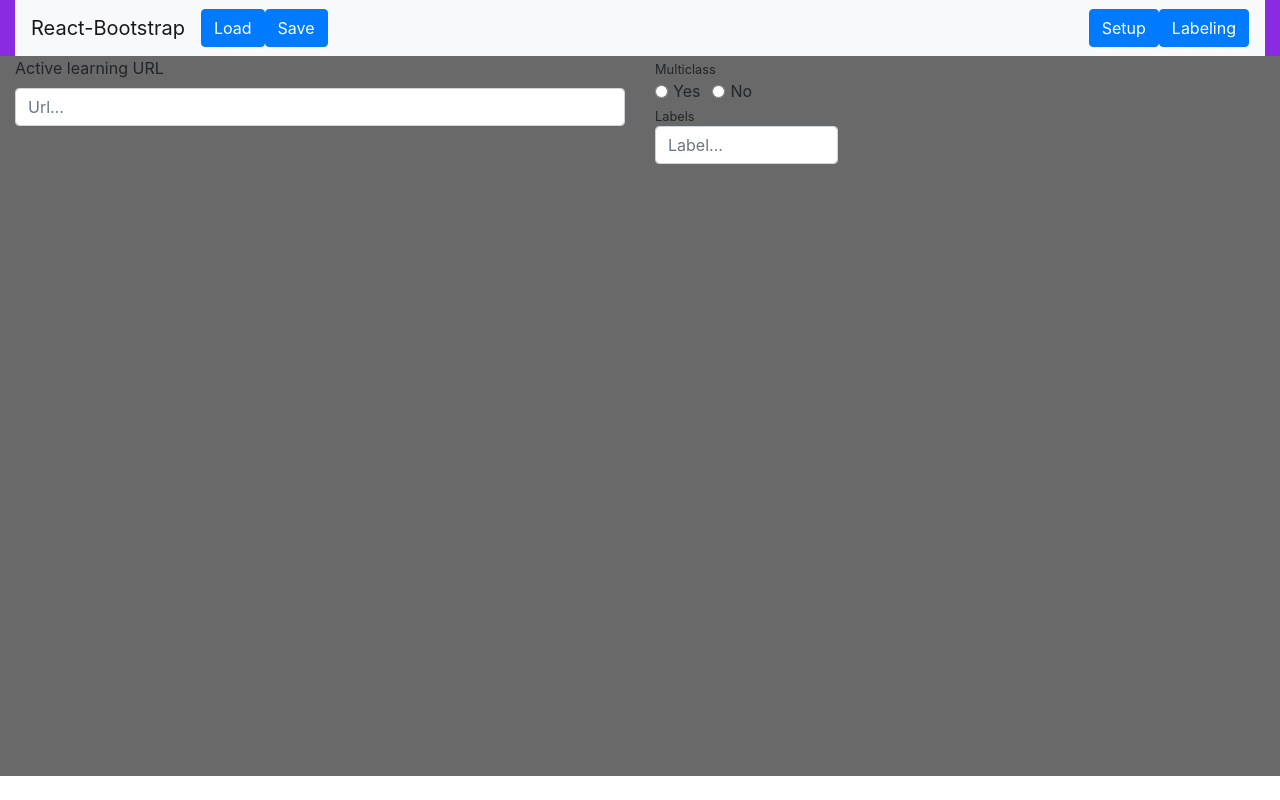
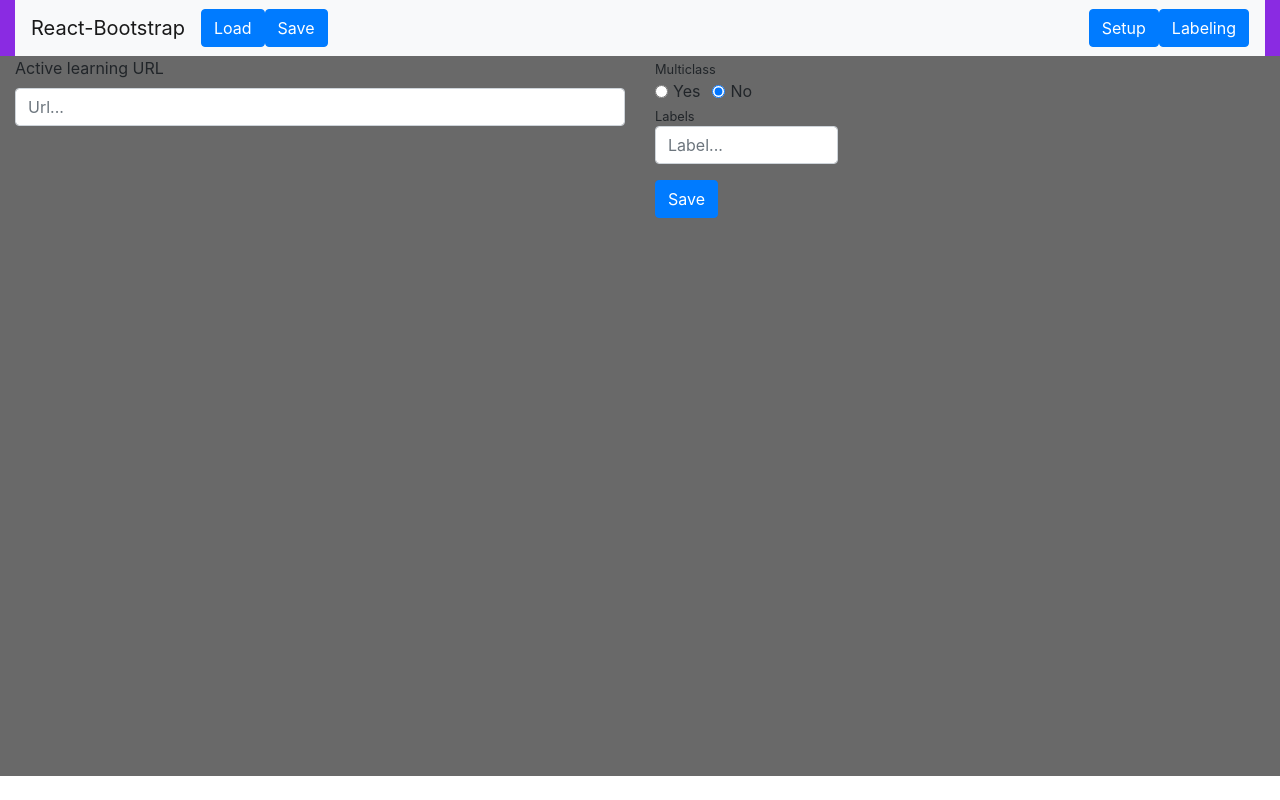
Before and after one commit to michalkaj/active-labeling-frontend, a React (Create React App) app: page / in a window 1280 px wide. Built offline with nearby package versions, Linux system fonts and the light colour scheme.

Commit message:
feat: Add labels in setup

```diff
--- a/src/components/Labeling/index.js
+++ b/src/components/Labeling/index.js
@@ -18,18 +18,21 @@ export default class Labeling extends Component {
   }
 
   render() {
+    console.log(this.props.options);
     return (
       <>
         <Col xs={10} className="labelingWorkspace">
         <ImageClassification
             imageSrc={this.currentSample().src}
-            labels={this.props.labels}
+            labels={this.props.options.labels}
+            multiclass={this.props.options.multiclass}
             onLabelClick={this.onLabelClick}/>
         </Col>
         <Col>
           <Sidebar
             key={this.currentSample().src}
-            labels={this.props.labels}
+            labels={this.props.options.labels}
+            multiclass={this.props.options.multiclass}
             samples={this.props.samples}
             selectedLabel={this.currentSample().label}
             onLabelClick={this.onLabelClick}
--- a/src/components/Setup/index.js
+++ b/src/components/Setup/index.js
@@ -1,5 +1,5 @@
 import React, { Component } from 'react';
-import {Col, Form, InputGroup} from 'react-bootstrap';
+import {Col, Form, InputGroup, Button} from 'react-bootstrap';
 import './style.css'
 
 export default class Setup extends Component {
@@ -8,17 +8,39 @@ export default class Setup extends Component {
     const lastItemId = lastItem.props.id;
     if (event.target.id === lastItemId) {
       this.setState({
-        inputLabels: [...this.state.inputLabels, this.createNewInput(lastItemId + 1)]
+        inputLabels: [...this.state.inputLabels, this.createNewInput(parseInt(lastItemId) + 1)]
+      })
+    }
+  }
+
+  handleFocusOut = (event) => {
+    const [lastItem] = this.state.inputLabels.slice(-1);
+    const value = event.target.value.trim() || "";
+    if (value.length === 0 && event.target.id !== lastItem.props.id) {
+      // const inputLabels = this.state.inputLabels;
+      // const id = parseInt(event.target.id);
+      // console.log(id);
+      // this.setState({
+      //   inputLabels: [...inputLabels.slice(0, id), ...inputLabels.slice(id + 1)]
+      // });
+    } else {
+      this.setState({
+        labels: new Set([...this.state.labels, value])
       })
     }
   }
 
   createNewInput = (id) => {
-    return <Form.Control id={id + ''} type="text" placeholder="Label..." onFocus={this.handleAddLabel}/>
+    return <Form.Control id={id + ''} type="text" placeholder="Label..."
+      onFocus={this.handleAddLabel}
+      onBlur={this.handleFocusOut}/>
   }
 
   state = {
-    inputLabels: [this.createNewInput(0)]
+    inputLabels: [this.createNewInput(0)],
+    multiclass: false,
+    activeUrl: undefined,
+    labels: new Set()
   }
 
   render() {
@@ -34,7 +56,7 @@ export default class Setup extends Component {
           <Form.Text>Multiclass</Form.Text>
           <InputGroup classname="mb-3">
             <Form.Check inline label="Yes" type="radio" id={"multiclass-yes"} name="multiclass"/>
-            <Form.Check inline label="No" type="radio" id={"multiclass-no"} name="multiclass"/>
+            <Form.Check inline label="No" type="radio" id={"multiclass-no"} name="multiclass" checked/>
           </InputGroup>
           <Form.Text>Labels</Form.Text>
         </div>
@@ -43,9 +65,18 @@ export default class Setup extends Component {
             {this.state.inputLabels}
           </Form.Group>
         </div>
+        <Button onClick={this.onSaveOptions}>Save</Button>
       </Form>
     </Col>
     </>
     )
   }
+
+  onSaveOptions = () => {
+    this.props.onSaveOptions({
+      multiclass: this.state.multiclass,
+      activeUrl: this.state.activeUrl,
+      labels: Array.from(this.state.labels)
+    })
+  }
 }
--- a/src/components/Sidebar/index.js
+++ b/src/components/Sidebar/index.js
@@ -16,6 +16,7 @@ export default function Sidebar(props) {
           autoFocus="true"
           placeholder="Select label..."
           options={props.labels.map(labelToOption)}
+          isMulti={props.multiclass}
           value={props.selectedLabel ? labelToOption(props.selectedLabel) : undefined}
           onChange={(selectedLabel) => {
             props.onLabelClick(selectedLabel.label);
--- a/src/components/Topbar/index.js
+++ b/src/components/Topbar/index.js
@@ -1,4 +1,3 @@
-
 import React from 'react';
 import Navbar from 'react-bootstrap/Navbar';
 import Nav from 'react-bootstrap/Nav';
--- a/src/components/Workspace/index.js
+++ b/src/components/Workspace/index.js
@@ -1,9 +1,9 @@
 import React, { Component } from 'react';
+import './style.css'
 import Topbar from '../Topbar/index'
 import Row from 'react-bootstrap/Row';
 import Container from 'react-bootstrap/Container';
 import Col from 'react-bootstrap/Col';
-import './style.css'
 import promptSamples from '../../utils/sampleLoading'
 import saveSamples from '../../utils/sampleSaving'
 import Labeling from '../Labeling/index';
@@ -13,8 +13,11 @@ import Setup from '../Setup/index';
 export default class Workspace extends Component {
    state = {
     samples: [],
-    labels: ['One', 'Two'],
-    currentWindow: 'setup'
+    currentWindow: 'setup',
+    options: {
+      labels: ['test one', 'test two'],
+      multiclass: false
+    }
    }
 
   render() {
@@ -42,11 +45,14 @@ export default class Workspace extends Component {
   renderWindow = () => {
     switch (this.state.currentWindow) {
       case 'setup':
-        return <Setup/>;
+        return <Setup
+                  onSaveOptions={this.onSaveOptions}
+                  options={this.state.options}
+                />;
       case 'labeling':
         return <Labeling
                   samples={this.state.samples}
-                  labels={this.state.labels}
+                  options={this.state.options}
                 />;
       default:
         break
@@ -69,4 +75,10 @@ export default class Workspace extends Component {
     const samples = JSON.stringify(this.state.samples);
     saveSamples(samples, electron);
   }
+
+  onSaveOptions = (options) => {
+    this.setState({
+      options: options
+    })
+  }
 }
```
